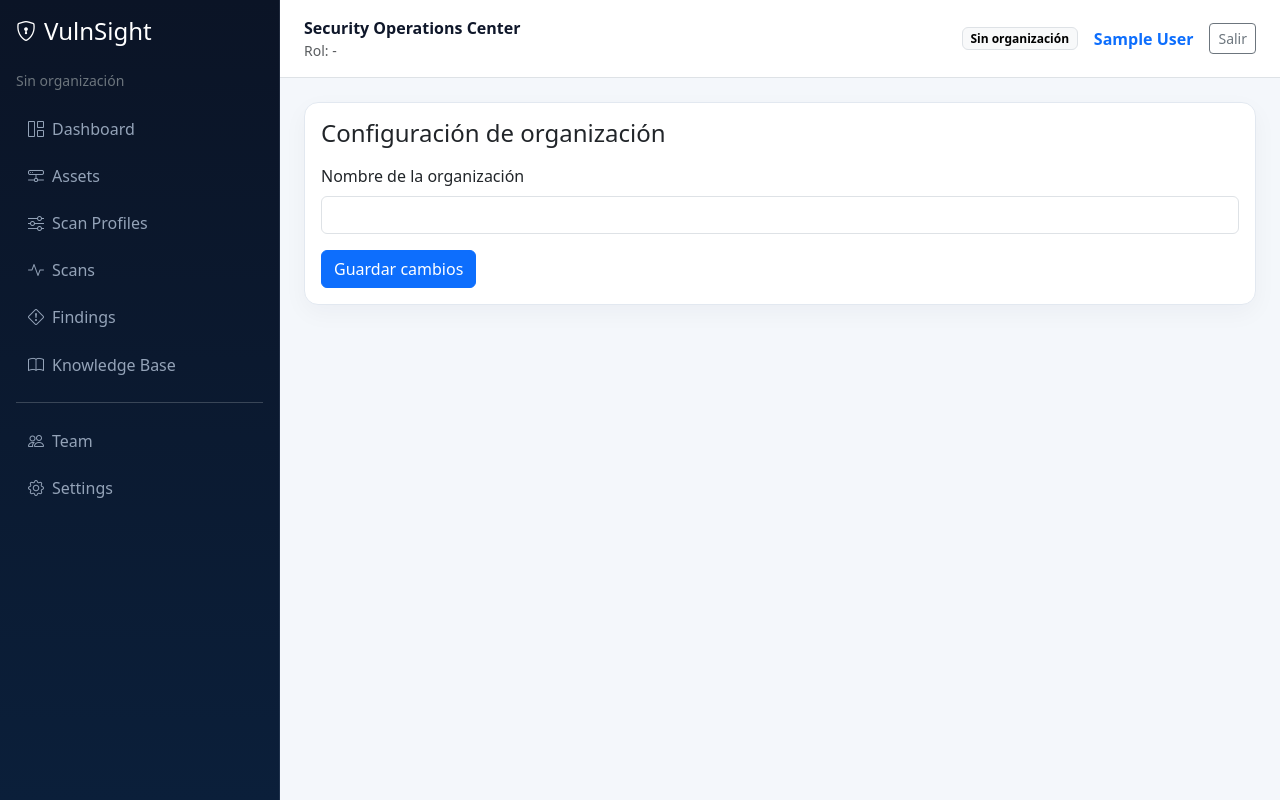
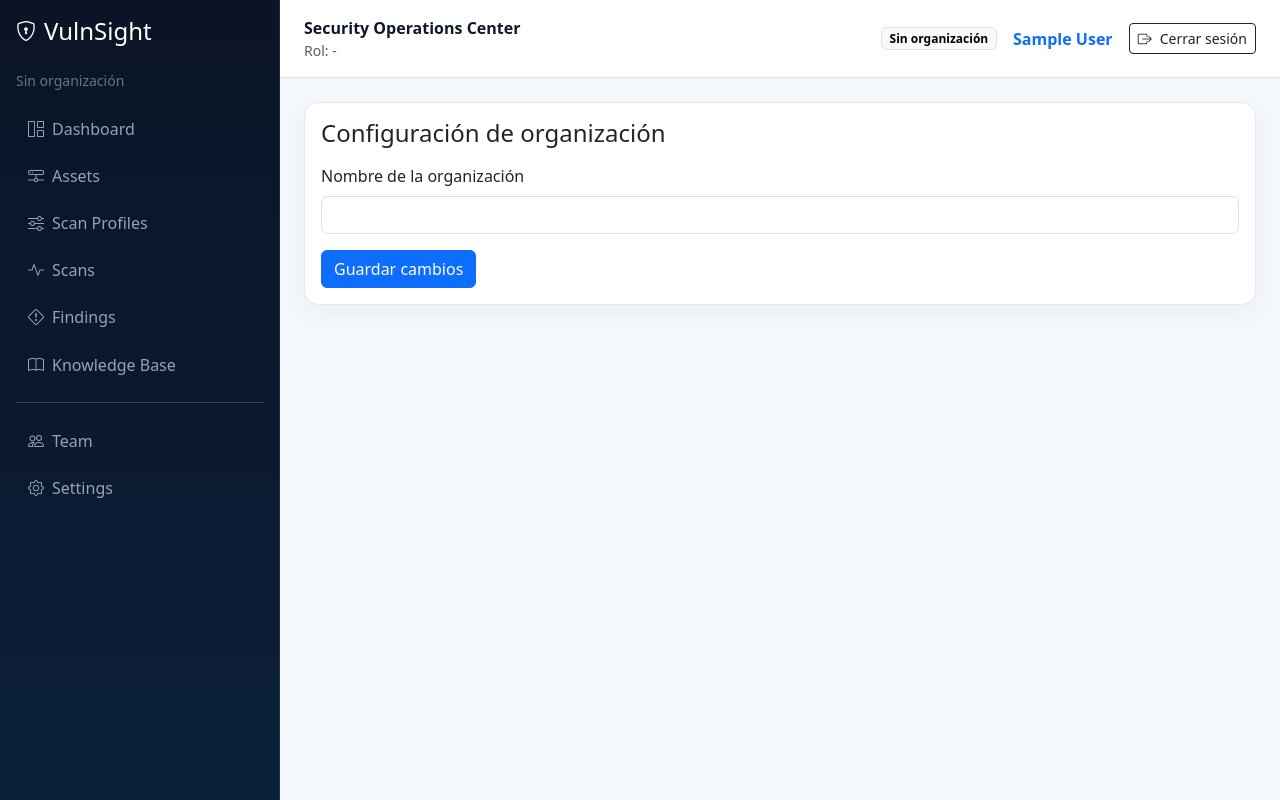
Before and after one commit to Neon18H/ULTRISCAN, a Django app: page /accounts/organization/settings/ in a window 1280 px wide. Run offline with Django 5.2, Linux system fonts and the light colour scheme; the visitor is signed in with stand-in values (Sample User, id 1); data comes from the database, SQL or seed files in the repository; parts of the project's set-up code (start-up, migrations or seed data) failed here and were passed over.

Commit message:
Fix logout flow to use CSRF-protected POST

```diff
--- a/accounts/views.py
+++ b/accounts/views.py
@@ -20,6 +20,10 @@ class AccountLoginView(LoginView):
 
 class AccountLogoutView(LogoutView):
     next_page = reverse_lazy('login')
+
+    def post(self, request, *args, **kwargs):
+        messages.info(request, 'Sesión cerrada correctamente.')
+        return super().post(request, *args, **kwargs)
 
 
 class RegisterView(FormView):
--- a/templates/includes/topbar.html
+++ b/templates/includes/topbar.html
@@ -6,6 +6,12 @@
   <div class="d-flex align-items-center gap-3">
     <span class="badge text-bg-light border">{{ current_organization.name|default:'Sin organización' }}</span>
     <a href="/accounts/profile/" class="text-decoration-none fw-semibold">{{ request.user.get_full_name|default:request.user.email }}</a>
-    <a href="/accounts/logout/" class="btn btn-outline-secondary btn-sm">Salir</a>
+    <form method="post" action="{% url 'logout' %}" class="m-0">
+      {% csrf_token %}
+      <button type="submit" class="btn btn-outline-dark btn-sm d-flex align-items-center gap-2">
+        <i class="bi bi-box-arrow-right"></i>
+        <span>Cerrar sesión</span>
+      </button>
+    </form>
   </div>
 </nav>
```
Also changed, not shown: tests/test_auth_logout.py (added, +29 -0 lines).
